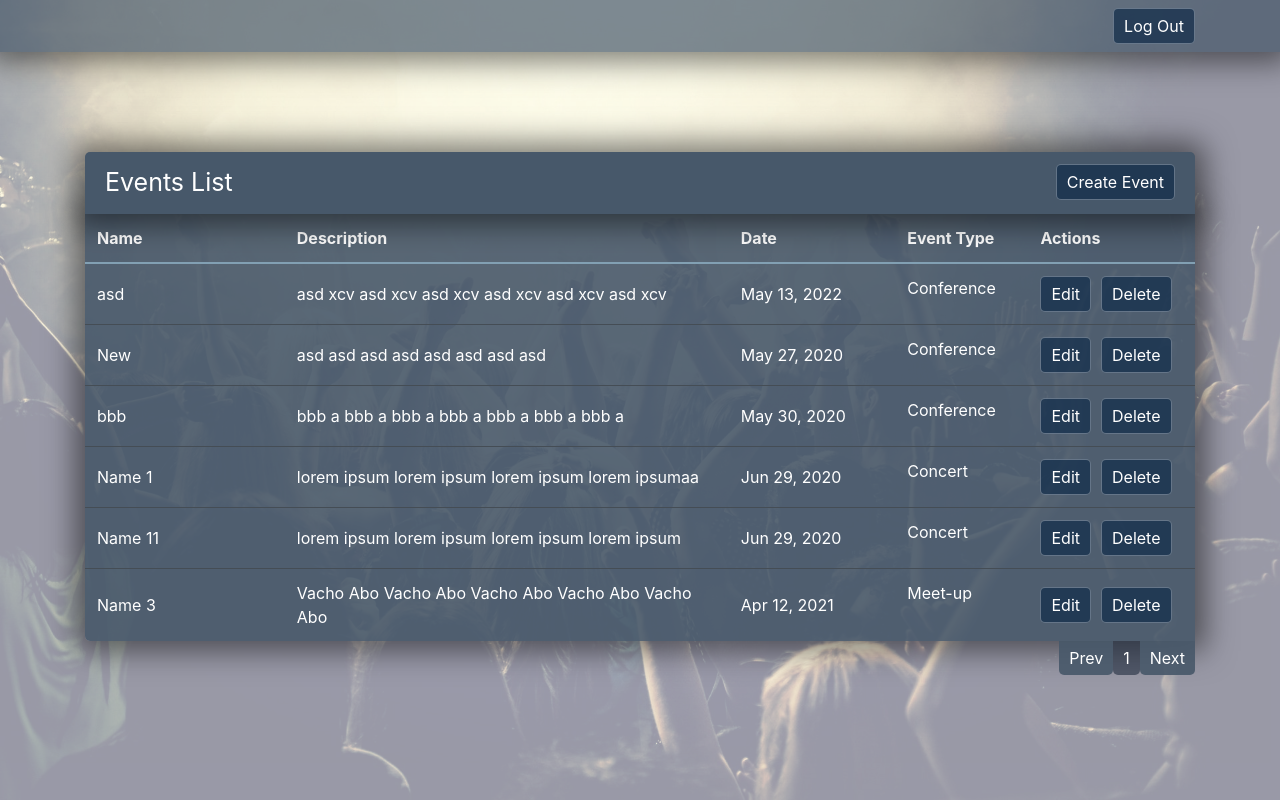
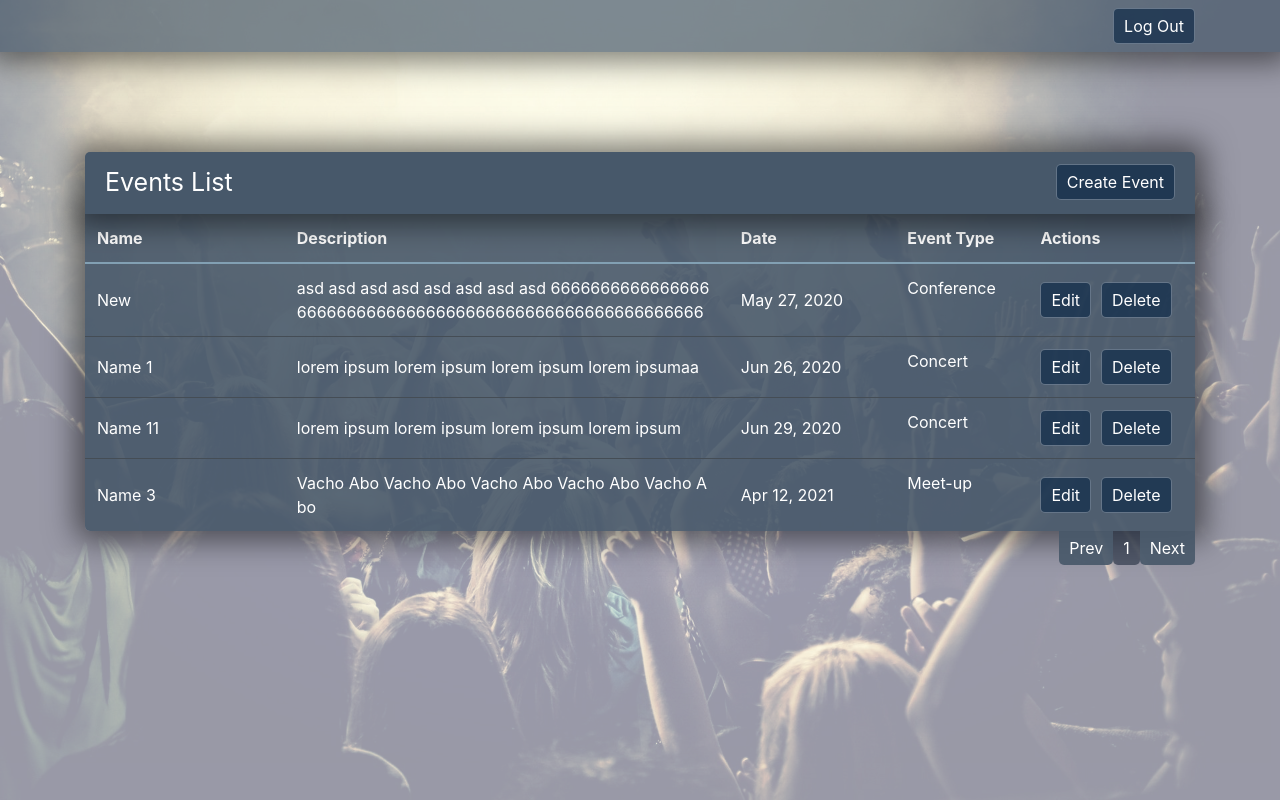
Before and after one commit to arthurmargarian/ng-events, an Angular app: page /events-table in a window 1280 px wide. Built offline with nearby package versions, Linux system fonts and the light colour scheme; data requests are answered from the project's data file; sample sign-in values are in the browser's storage.

Commit message:
validation hotfix

```diff
--- a/db.json
+++ b/db.json
@@ -33,32 +33,18 @@
       "id": 4
     },
     {
+      "description": "lorem ipsum lorem ipsum lorem ipsum lorem ipsumaa",
+      "date": "2020-06-26T20:00:00.000Z",
+      "eventType": "1",
       "name": "Name 1",
-      "description": "lorem ipsum lorem ipsum lorem ipsum lorem ipsumaa",
-      "date": "2020-06-29T20:00:00.000Z",
-      "eventType": "1",
       "id": 5
     },
     {
-      "description": "bbb a bbb a bbb a bbb a bbb a bbb a bbb a ",
-      "date": "2020-05-30T20:00:00.000Z",
-      "eventType": "2",
-      "name": "bbb",
-      "id": 6
-    },
-    {
-      "name": "New",
-      "description": "asd asd asd asd asd asd asd asd ",
+      "description": "asd asd asd asd asd asd asd asd 666666666666666666666666666666666666666666666666666666666",
       "date": "2020-05-27T20:00:00.000Z",
       "eventType": "2",
+      "name": "New",
       "id": 7
-    },
-    {
-      "name": "asd",
-      "description": "asd xcv asd xcv asd xcv asd xcv asd xcv asd xcv ",
-      "date": "2022-05-13T20:00:00.000Z",
-      "eventType": "2",
-      "id": 8
     }
   ],
   "eventTypes": [
--- a/src/app/admin/components/events-table/events-table.component.scss
+++ b/src/app/admin/components/events-table/events-table.component.scss
@@ -9,6 +9,9 @@
     border: none;
     border-bottom: 2px solid rgb(130, 160, 179);
     color: rgb(255, 255, 255);
+  }
+  td{
+    word-break: break-all;
   }
 }
 
@@ -106,21 +109,3 @@
     border-radius: 0 5px 5px 0;
   }
 }
-
-//
-//.modal-header,.modal-body, .modal-footer{
-//  background: rgba(71, 88, 106, 0.9) !important;
-//}
-
-ngb-timepicker.changeSize .ngb-tp-input-container {
-  width: 2em;
-}
-
-ngb-timepicker.changeSize .ngb-tp-input {
-  padding: 0;
-  font-size: 10px;
-}
-
-.ngb-tp-hour, .ngb-tp-meridian, .ngb-tp-minute, .ngb-tp-second {
-  align-items: inherit;
-}
--- a/src/app/admin/components/events-table/events-table.component.ts
+++ b/src/app/admin/components/events-table/events-table.component.ts
@@ -137,9 +137,10 @@ export class EventsTableComponent implements OnInit {
     this.eventsService.updateEvent(event)
       .subscribe((res) => {
         this.modalService.dismissAll();
-        this.toastr.success(`Event ${this.currentEvent.name} Successfully Edited.`, 'Edit');
+        this.toastr.success(`Event "${this.currentEvent.name}" Successfully Edited.`, 'Edit');
         this.currentEvent = null;
         this.form.reset();
+        this.submitted = false;
         this.getCurrentPageEvents(this.currentPage, this.eventCountLimit);
       });
   }
@@ -148,7 +149,7 @@ export class EventsTableComponent implements OnInit {
     this.eventsService.deleteEvent(this.currentEvent.id)
       .subscribe(() => {
         this.modalService.dismissAll();
-        this.toastr.info(`Event ${this.currentEvent.name} Successfully Deleted.`, 'Delete');
+        this.toastr.info(`Event "${this.currentEvent.name}" Successfully Deleted.`, 'Delete');
         this.currentEvent = null;
         this.getCurrentPageEvents(this.currentPage, this.eventCountLimit);
       });
--- a/src/app/guest/components/login/login.component.html
+++ b/src/app/guest/components/login/login.component.html
@@ -46,7 +46,7 @@
             </div>
             <div class="text-center mt-lg-3">
               <button type="submit"
-                      [class.invalid]="!validCredentials ||(submitted && loginForm.invalid)"
+                      [class.invalid]="!validCredentials ||((submitted || loginForm.touched) && loginForm.invalid)"
                       class="my-btn w-100">
                 Submit
               </button>
```
